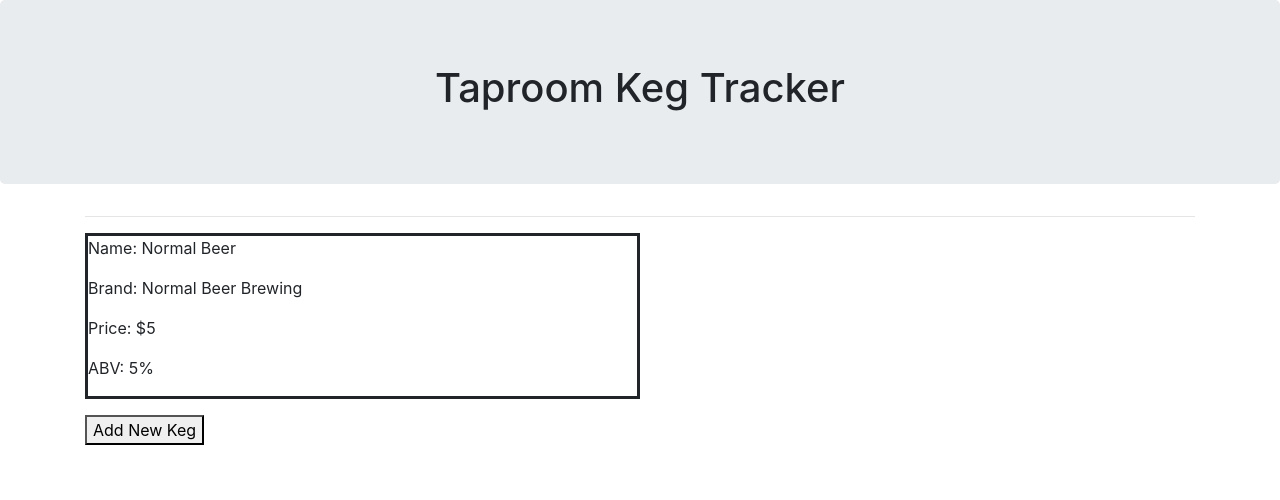
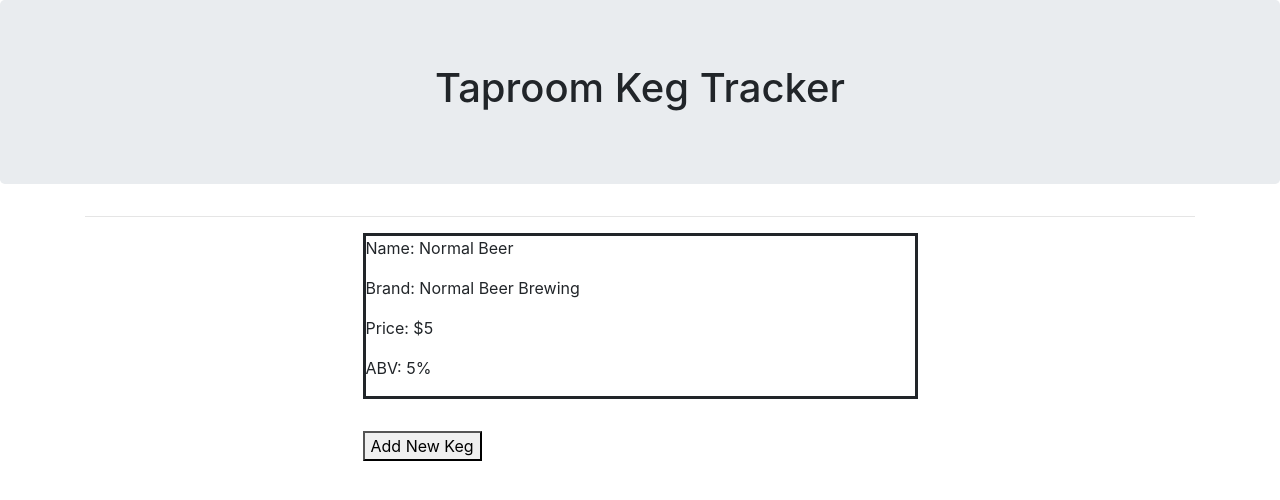
Before and after one commit to eric-endsley/tap-room-redux, a React (Create React App) app: page / in a window 1280 px wide. Shown: the top 500 px of the page. Built offline with nearby package versions, Linux system fonts and the light colour scheme.

Commit message:
center cards and main button

```diff
--- a/src/components/Control.js
+++ b/src/components/Control.js
@@ -74,10 +74,18 @@ class KegControl extends React.Component {
       buttonText = "Add New Keg";
     }
 
+    const mainButtonStyles = {
+      margin: 'auto',
+      width: '50%',
+      marginTop: '2rem'
+    }
+
     return(
       <React.Fragment>
          {currentlyVisibleState}
-         <button onClick={this.handleButtonClick}>{buttonText}</button>
+         <div style={mainButtonStyles} onClick={this.handleButtonClick}>
+          <button >{buttonText}</button>
+         </div>
       </React.Fragment>
     );
   }
--- a/src/components/Keg.js
+++ b/src/components/Keg.js
@@ -4,8 +4,8 @@ import PropTypes from 'prop-types';
 function Keg(props) {
   const kegCardStyles = {
     border: 'solid',
-    marginRight: '50%',
-    marginBottom: '1rem'
+    margin: 'auto',
+    width: '50%'
   }
   return (
     <React.Fragment>
```
